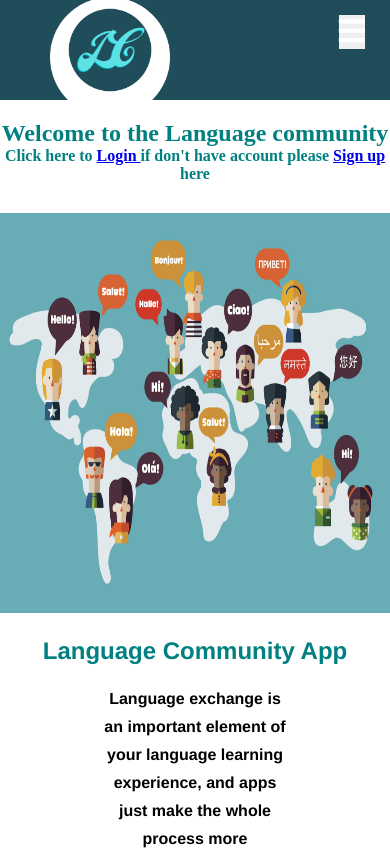
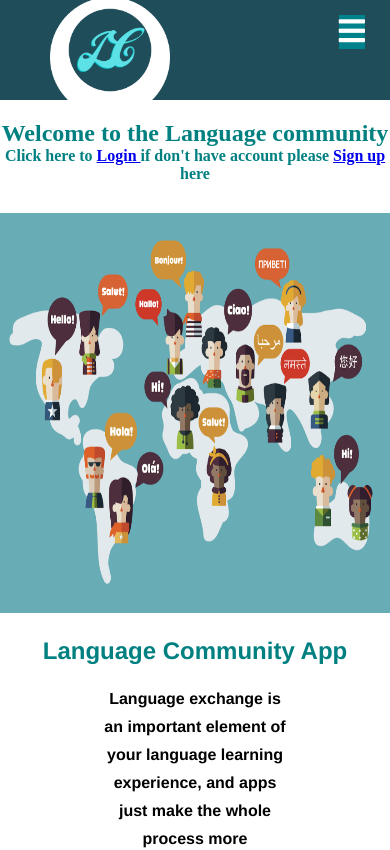
Before and after one commit to leelaroshan/LCApp, a React (Create React App) app: page / in a window 390 px wide. Shown: the top 850 px of the page. Built offline with nearby package versions, Linux system fonts and the light colour scheme; no server answers.

Commit message:
navbar color changed

```diff
--- a/src/components/Navbar.css
+++ b/src/components/Navbar.css
@@ -107,7 +107,7 @@
         position: absolute;
         font-size: 30px;
         color: white;
-        /* background-color: #00828c; */
+        background-color: #00828c;
         border: none;
         outline: none;
         top:15px;
--- a/src/components/Signup.js
+++ b/src/components/Signup.js
@@ -233,7 +233,7 @@ export default function Signup({ user,setUser, setIsLoggedIn }) {
           <FormGroup>
             <FormControlLabel
               control={
-                <Checkbox  style={{ color: '#5CE1E6 ', marginRight:'2vw' }} />
+                <Checkbox  style={{ color: '#5CE1E6 ' }} />
               }
               label=" I agree to the terms and conditions"
             />
```
